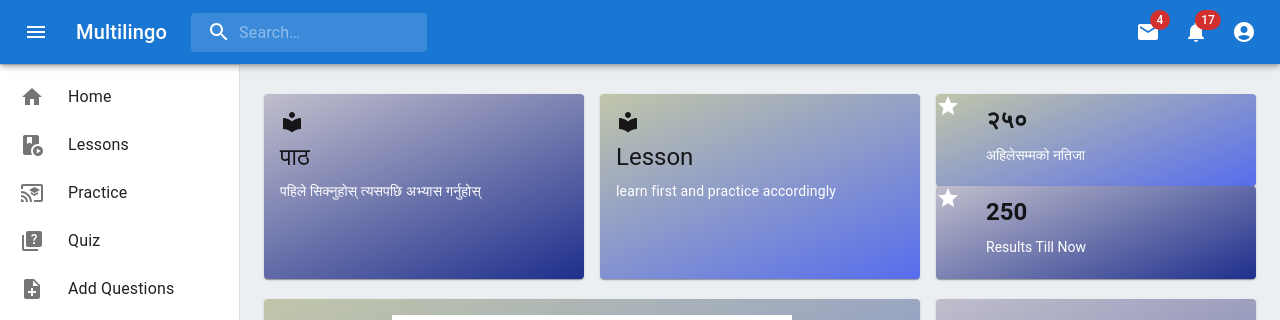
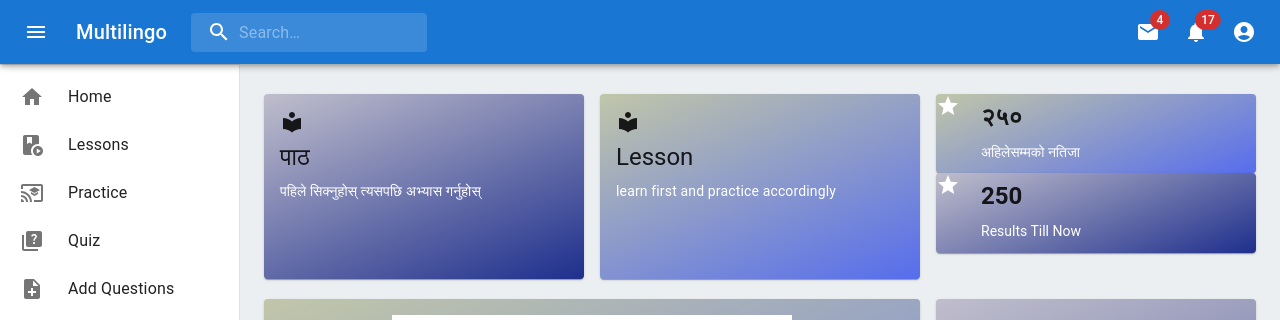
Before and after one commit to sristhilamichhane/multilingo, a React (Vite) app in the folder frontend/: page / in a window 1280 px wide. Shown: the top 320 px of the page. Built offline with nearby package versions, Linux system fonts and the light colour scheme.

Commit message:
style: :ambulance: padding for the options

```diff
--- a/frontend/src/Pages/Home.css
+++ b/frontend/src/Pages/Home.css
@@ -1,5 +1,5 @@
 .paddingAll{
-    padding: 10px 10px 10px 10px;
+    padding: 7px 0px 0px 5px;
 }
 .scoreTitle{
     font-weight: 600;
```
